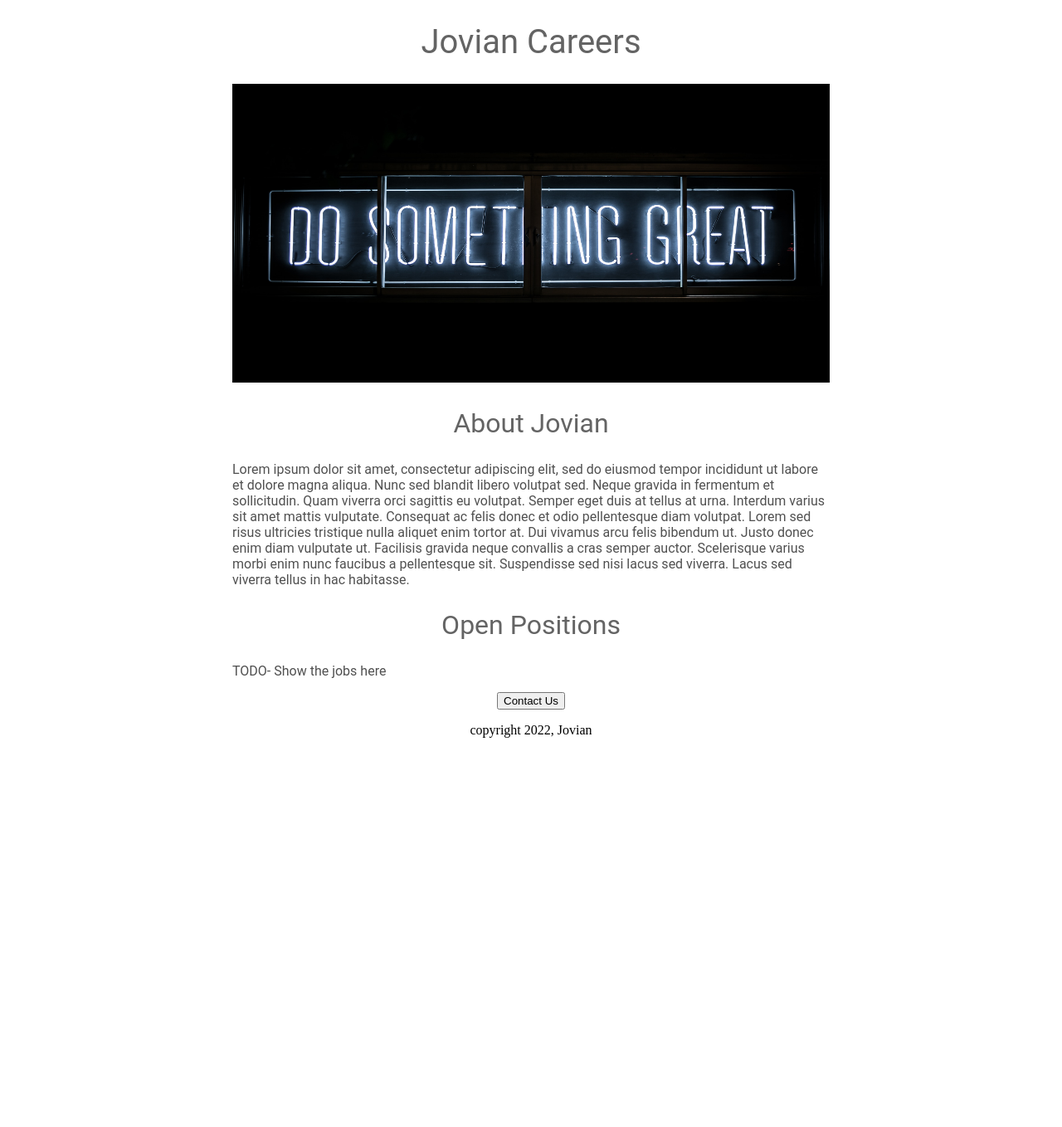
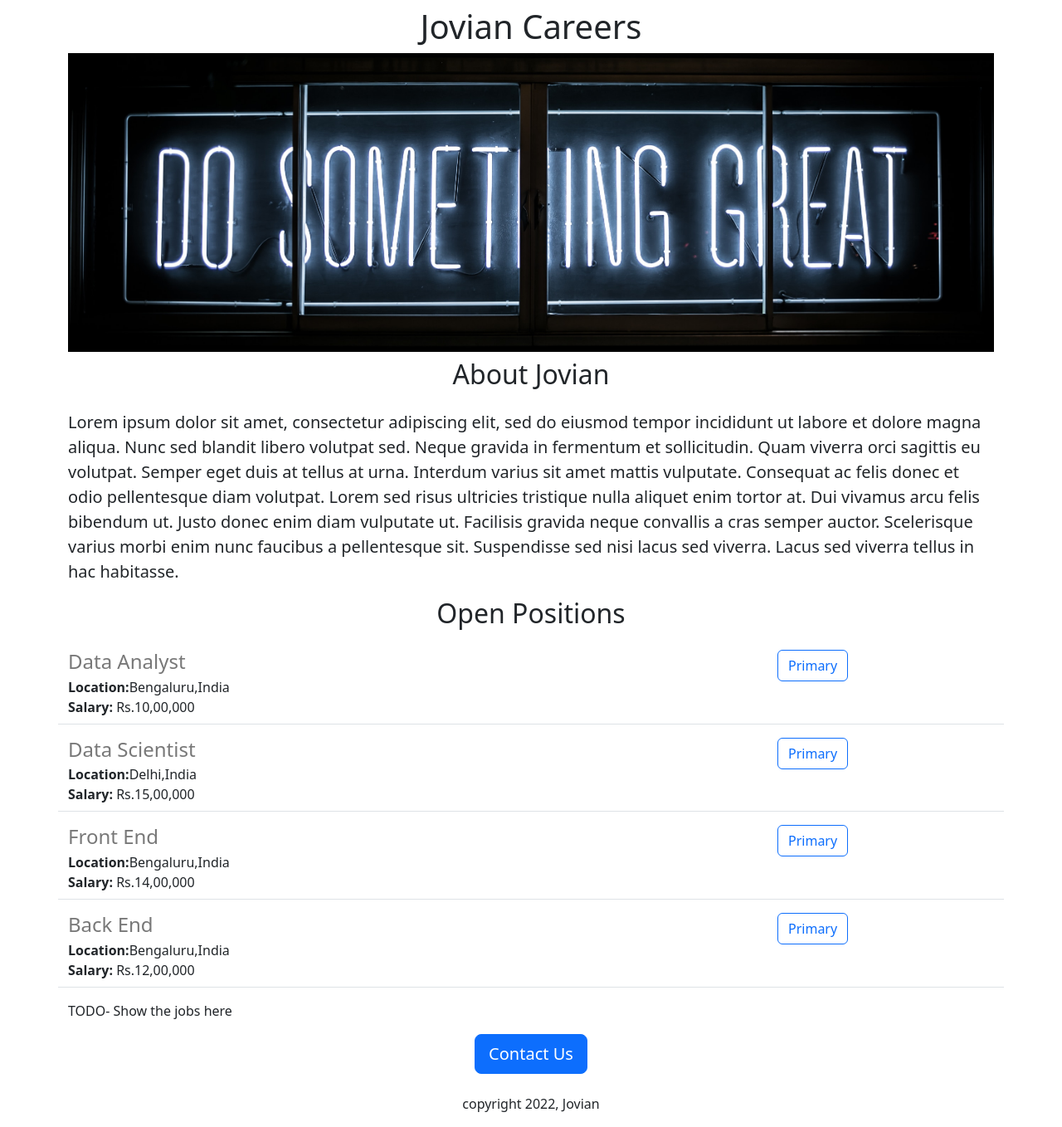
Before and after one commit to venkatchennai855/Jovian-careers-website, a Flask app: page / in a window 1280 px wide. Shown: the whole page at 83% size. Before the commit the page ends 889 px from the top, so only its background shows below. Run offline with Flask 3, Linux system fonts and the light colour scheme.

Commit message:
added dynamic data and added rou
added dynamic data and api route

```diff
--- a/app.py
+++ b/app.py
@@ -1,12 +1,39 @@
-print(__name__)
-from flask import Flask,render_template
+from flask import Flask, render_template, jsonify
 
-app= Flask(__name__)
+app = Flask(__name__)
+
+JOBS = [{
+  'id': 1,
+  'title': 'Data Analyst',
+  'location': 'Bengaluru,India',
+  'salary': 'Rs.10,00,000'
+}, {
+  'id': 2,
+  'title': 'Data Scientist',
+  'location': 'Delhi,India',
+  'salary': 'Rs.15,00,000'
+}, {
+  'id': 3,
+  'title': 'Front End',
+  'location': 'Bengaluru,India',
+  'salary': 'Rs.14,00,000'
+}, {
+  'id': 4,
+  'title': 'Back End',
+  'location': 'Bengaluru,India',
+  'salary': 'Rs.12,00,000'
+}]
+
 
 @app.route("/")
-def hello_world():
-  return render_template('home.html')
+def hello_jovian():
+  return render_template('home.html', jobs=JOBS, company_name="Jovian")
 
 
-if __name__=="__main__":
-  app.run(host='0.0.0.0',debug=True)
+@app.route("/api/jobs")
+def list_jobs():
+  return jsonify(JOBS)
+
+
+if __name__ == "__main__":
+  app.run(host='0.0.0.0', debug=True)
--- a/templates/home.html
+++ b/templates/home.html
@@ -2,48 +2,37 @@
 <html>
   <head>
     <title>Jovian Careers</title>
+    <meta charset="utf-8">
+    <meta name="viewport" content="width=device-width, initial-scale=1">
+    <link href="https://cdn.jsdelivr.net/npm/bootstrap@5.3.0/dist/css/bootstrap.min.css" rel="stylesheet" integrity="sha384-9ndCyUaIbzAi2FUVXJi0CjmCapSmO7SnpJef0486qhLnuZ2cdeRhO02iuK6FUUVM" crossorigin="anonymous">
     <style>
-      h1{
-        font-size:40px;
-        font-family: Roboto;
-        font-weight: normal;
-        color: rgb(100, 100, 100);
-        text-align: center;
-      }
       #banner{
-        width:100%;
         height: 360px;
-      }
-      h2{
-        font-size: 32px;
-        font-family:Roboto;
-        color: rgb(100, 100, 100);
-        text-align:center;
-        font-weight:normal;
-      }
-      .bodytext{
-        font-family: Roboto;
-        color: rgb(80,80,80);
-      }
-      #container{
-        max-width: 720px;
-        margin: 0 auto;
+        width: 100%;
+        object-fit:cover;
       }
     </style>
   </head>
   <body>
-    <div id="container">
-    <h1>Jovian Careers</h1>
-    <img id="banner" src="https://jovian-careers-website.venkatvenkat1.repl.co/static/banner.jpg"  >
-      <h2>About Jovian </h2>
-    <p class="bodytext">
+    <div class = "container">
+    <h1 class="text-center mt-2 mb-2">
+      {{company_name }} Careers
+    </h1>
+    <img class="img-fluid" id="banner"  src="https://jovian-careers-website.venkatvenkat1.repl.co/static/banner.jpg"  >
+      <h2 class="text-center mt-2 mb-4">About Jovian </h2>
+    <p class="lead">
       Lorem ipsum dolor sit amet, consectetur adipiscing elit, sed do eiusmod tempor incididunt ut labore et dolore magna aliqua. Nunc sed blandit libero volutpat sed. Neque gravida in fermentum et sollicitudin. Quam viverra orci sagittis eu volutpat. Semper eget duis at tellus at urna. Interdum varius sit amet mattis vulputate. Consequat ac felis donec et odio pellentesque diam volutpat. Lorem sed risus ultricies tristique nulla aliquet enim tortor at. Dui vivamus arcu felis bibendum ut. Justo donec enim diam vulputate ut. Facilisis gravida neque convallis a cras semper auctor. Scelerisque varius morbi enim nunc faucibus a pellentesque sit. Suspendisse sed nisi lacus sed viverra. Lacus sed viverra tellus in hac habitasse.
     </p>
-    <h2>Open Positions </h2>
-    <p class="bodytext" > TODO- Show the jobs here</p>
-    <div style="text-align:center;">
-    <button> Contact Us</button>
-      <p>copyright 2022, Jovian</p>
+    <h2 class="text-center mt-2 mb-4">Open Positions </h2>
+      <p>
+        {% for job in jobs%}
+          {% include 'jobitem.html'%}
+        {% endfor %}
+      </p>
+    <p > TODO- Show the jobs here</p>
+    <div class="text-center">
+    <button class="btn btn-primary btn-lg"> Contact Us</button>
+      <p class="mt-4">copyright 2022, Jovian</p>
     </div>
     </div>
   </body>
--- /dev/null
+++ b/templates/jobitem.html
@@ -0,0 +1,19 @@
+<div class="border-bottom row" style="margin-bottom:16px;padding-bottom:8px;">
+  <div class="col-9">
+    <h4
+      style="color:rgb(120,120,120); margin-bottom:4px;">
+      {{job['title']}}
+    </h4>
+    <div>
+      <b> Location:</b>{{job['location']}}
+    </div>
+    {%if 'salary' in job%}
+    <div>
+      <b>Salary: </b>{{job["salary"]}}
+    </div>
+    {% endif %}
+  </div>
+  <div class="col-3">
+  <button type="button" class="btn btn-outline-primary">Primary</button>
+  </div>
+</div>
```
